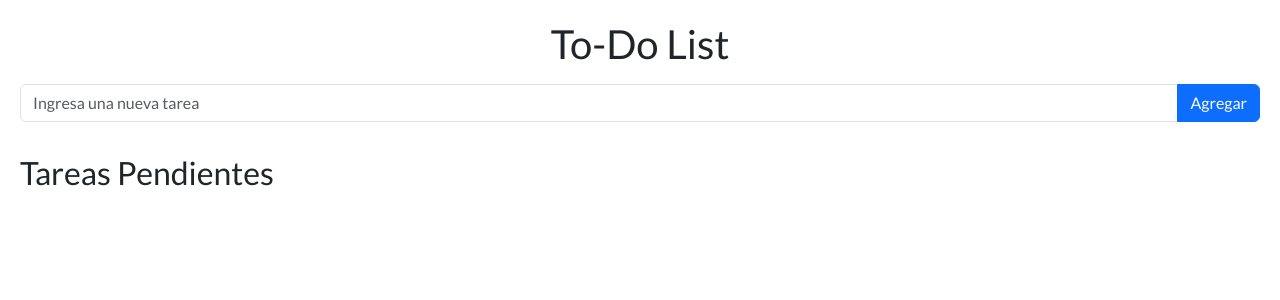
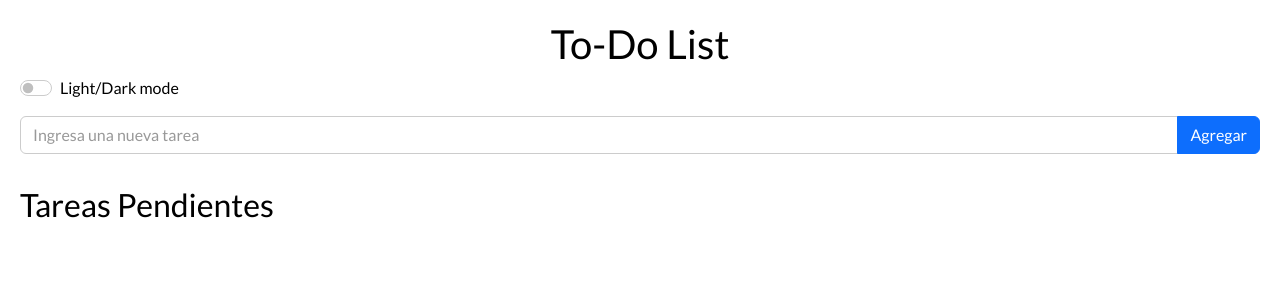
Before and after one commit to nicomellaor/to-do, a React (Vite) app: page / in a window 1280 px wide. Shown: the top 300 px of the page. Built offline with nearby package versions, Linux system fonts and the light colour scheme; the HTML template or start-up script is replaced by a standard one.

Commit message:
Light/Dark mode switch añadido

```diff
--- a/src/App.css
+++ b/src/App.css
@@ -3,3 +3,40 @@
     max-width: 1320px;
     margin: 0 auto;
 }
+
+[data-theme="dark"] {
+    --input-bg: #333;
+    --input-text: #f0f0f0;
+    --input-border: #555;
+    --checkbox-color: #007bff;
+    --placeholder-color: #bbb;
+}
+
+[data-theme="light"] {
+    --input-bg: white;
+    --input-text: black;
+    --input-border: #ccc;
+    --checkbox-color: #007bff;
+    --placeholder-color: #999;
+}
+
+.form-control {
+    background-color: var(--input-bg) !important;
+    color: var(--input-text) !important;
+    border: 1px solid var(--input-border) !important;
+}
+
+.form-control::placeholder {
+    color: var(--placeholder-color) !important;
+}
+
+.form-check-input {
+    background-color: var(--input-bg) !important;
+    border-color: var(--input-border) !important;
+  }
+
+.form-check-input:checked {
+    background-color: var(--checkbox-color) !important;
+    border-color: var(--checkbox-color) !important;
+    accent-color: var(--checkbox-color) !important;
+}
--- a/src/App.jsx
+++ b/src/App.jsx
@@ -1,18 +1,34 @@
 import './App.css';
 import TaskInput from "./components/TaskInput"
 import TaskList from "./components/TaskList";
-import { useState } from "react";
+import { useEffect, useState } from "react";
+import ThemeSwitch from './components/ThemeSwitch';
 
 function App() {
+  const [theme, setTheme] = useState(localStorage.getItem("theme") || "light");
   const [tasks, setTasks] = useState([]);
+
+  const changeTheme = () => {
+    // si (theme="light") es true, cambia a dark
+    // si es false, se mantiene "light"
+    const newTheme = (theme === "light") ? "dark" : "light";
+    setTheme(newTheme);
+    localStorage.setItem("theme", newTheme);
+  }
 
   const addTask = (task) => {
     setTasks([...tasks, task]);
   }
 
+  // Aplica el atributo dark-theme en la raíz del documento HTML
+  useEffect(()=>{
+    document.documentElement.setAttribute("data-theme", theme);
+  }, [theme]);
+
   return (
     <>
       <h1>To-Do List</h1>
+      <ThemeSwitch theme={theme} changeTheme={changeTheme}/>
       <TaskInput onAdd={addTask}/>
       <h2>Tareas Pendientes</h2>
       <TaskList tasks={tasks}/>
--- /dev/null
+++ b/src/components/ThemeSwitch.jsx
@@ -0,0 +1,16 @@
+import Form from 'react-bootstrap/Form';
+
+function ThemeSwitch({theme, changeTheme}){
+    return(
+        <Form>
+            <Form.Check
+            type="switch"
+            label="Light/Dark mode"
+            checked={theme === "dark"}
+            onChange={changeTheme}
+            />
+        </Form>
+    )
+}
+
+export default ThemeSwitch
--- a/src/index.css
+++ b/src/index.css
@@ -1,8 +1,26 @@
 @import url("https://fonts.googleapis.com/css2?family=Lato:ital,wght@0,100;0,300;0,400;0,700;0,900;1,100;1,300;1,400;1,700;1,900&family=Poppins:ital,wght@0,100;0,200;0,300;0,400;0,500;0,600;0,700;0,800;0,900;1,100;1,200;1,300;1,400;1,500;1,600;1,700;1,800;1,900&display=swap");
+:root{
+    --background-color: white;
+    --text-color: black;
+}
+
+[data-theme="dark"] {
+    --background-color: #121212;
+    --text-color: white;
+}
+
+[data-theme="light"] {
+    --background-color: white;
+    --text-color: black;
+}
+
 body {
     font-family: "Lato", sans-serif;
     margin: 0;
     padding: 0;
+    background-color: var(--background-color);
+    color: var(--text-color);
+    transition: background-color 0.3s, color 0.3s;
 }
 
 h1 {
```
